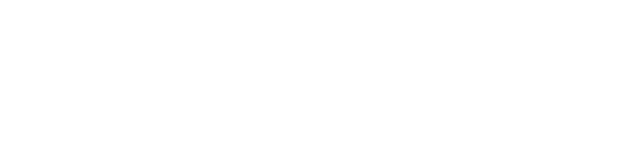
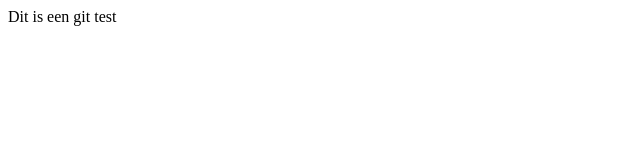
Before and after one commit to ThierryWouters/git-test, a plain HTML site: page index.html in a window 1280 px wide. Shown: the whole page, without its empty margins (0-640 px from the left). Drawn offline with Linux system fonts and the light colour scheme.

Commit message:
Dit is een test voor github

```diff
--- a/index.html
+++ b/index.html
@@ -3,6 +3,7 @@
 <head>
     <meta charset="UTF-8">
     <title>GitTest</title>
+Dit is een git test
 
 </head>
 <body>
```
Also changed, not shown: GitTest.css (added).
